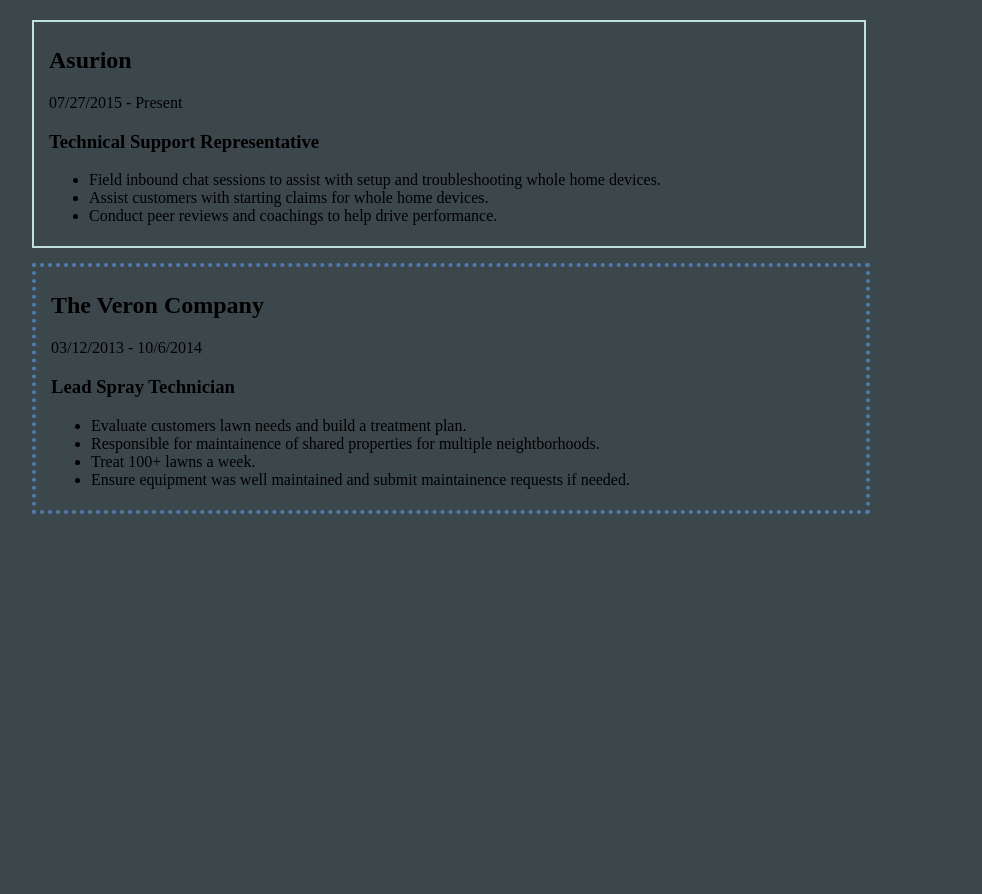
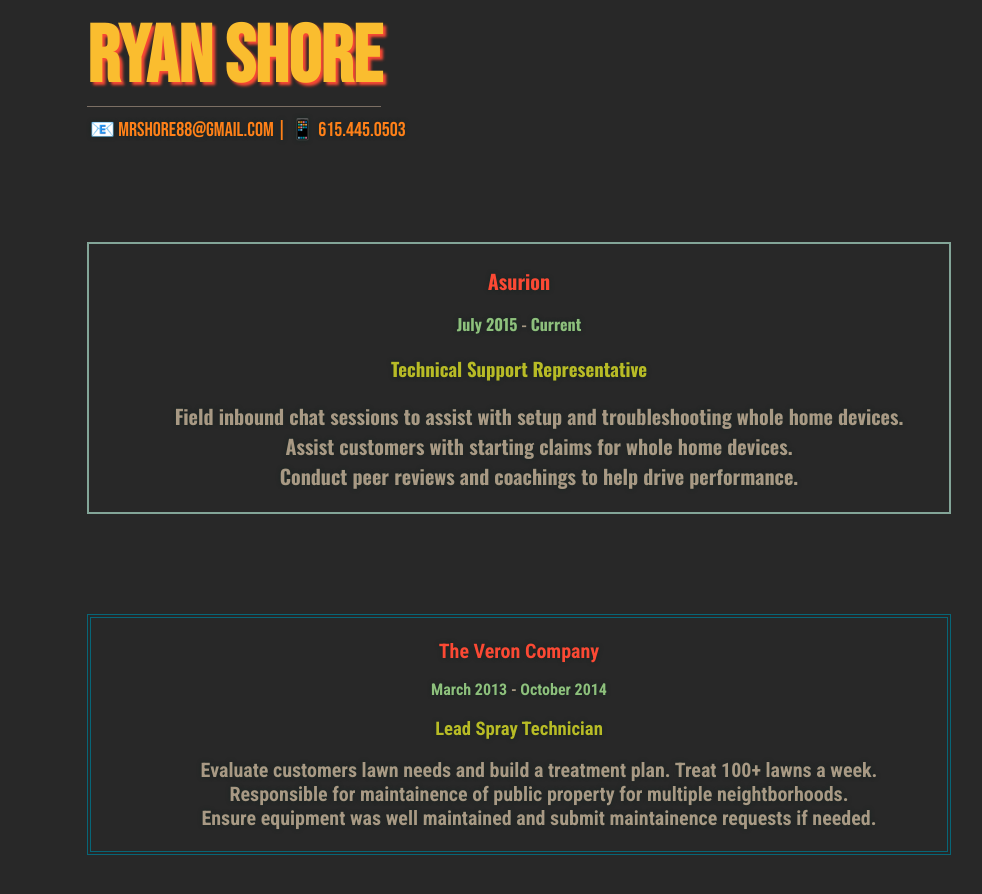
Before and after one commit to mshorecode/LAB-HTML-Resume, a plain HTML site: page index.html in a window 1280 px wide. Shown: the whole page, without its empty margins (118-1100 px from the left). Before the commit the page ends 800 px from the top, so only its background shows below. Drawn offline with nearby package versions, Linux system fonts and the light colour scheme.

Commit message:
Updated index.html and main.css

```diff
--- a/index.html
+++ b/index.html
@@ -5,12 +5,22 @@
   <meta http-equiv="X-UA-Compatible" content="IE=edge">
   <meta name="viewport" content="width=device-width, initial-scale=1.0">
   <link rel="stylesheet" href="main.css">
+  <link rel="preconnect" href="https://fonts.googleapis.com">
+  <link rel="preconnect" href="https://fonts.gstatic.com" crossorigin>
+  <link href="https://fonts.googleapis.com/css2?family=Bebas+Neue&family=Oswald:wght@700&family=Roboto+Condensed:wght@700&display=swap" rel="stylesheet">
   <title>Ryan Shore</title>
 </head>
 <body>
+  <div id="profile">
+    <h1 id="name">Ryan Shore</h1>
+    <p id="contact-info"> 📧 mrshore88@gmail.com |  📱  615.445.0503</p>
+  </div>
   <article id="current">
-    <h1>Asurion</h1>
-    <time>07/27/2015 - Present</time>
+    <header>
+      <h1>Asurion</h1>
+      <time datetime="2015-07">July 2015</time> - <time datetime="2023-07">Current</time>
+    </header>
+
     <section>
       <h3>Technical Support Representative</h3>
       <ul>
@@ -22,14 +32,16 @@
   </article>
 
   <article id="previous">
-    <h1>The Veron Company</h1>
-    <time>03/12/2013 - 10/6/2014</time>
+    <header>
+      <h1>The Veron Company</h1>
+      <time datetime="2013-03">March 2013</time> - <time datetime="2014-10">October 2014</time>
+    </header>
+
     <section>
       <h3>Lead Spray Technician</h3>
       <ul>
-        <li>Evaluate customers lawn needs and build a treatment plan.</li>
-        <li>Responsible for maintainence of shared properties for multiple neightborhoods.</li>
-        <li>Treat 100+ lawns a week.</li>
+        <li>Evaluate customers lawn needs and build a treatment plan. Treat 100+ lawns a week.</li>
+        <li>Responsible for maintainence of public property for multiple neightborhoods.</li>
         <li>Ensure equipment was well maintained and submit maintainence requests if needed.</li>
       </ul>
     </section>
--- a/main.css
+++ b/main.css
@@ -1,19 +1,70 @@
 body {
-  background-color: #3C474B;
-  width: 1000px;
-  margin: 20px auto;
+  text-align: center;
+  background-color: #282828;
+  background-size: contain;
+  text-shadow: 0 0 4px #162521;
+  color: #a89984;
+  width: 870px;
+  margin: auto;
+}
+
+ul {
+  list-style-type: none;
+}
+
+#profile {
+  display: flex;
+  flex-direction: column;
+  font-family: 'Bebas Neue', sans-serif;
+  gap: 4px;
+  align-items: center;
+}
+
+#name {
+  color: #fabd2f;
+  font-size: 80px;
+  align-self: start;
+  margin: 10px 0 -9px;
+  border-bottom: 1px solid #7c6f64;
+  text-shadow: 3px 3px 3px #fb4934;
+}
+
+#contact-info {
+  color: #fe8019;
+  font-size: 20px;
+  align-self: start;
+  margin: 15px 0 0 3px;
 }
 
 #current {
-  border: 2px solid #C0E0DE;
-  margin: 10px;
-  padding: 5px 15px;
+  font-family: 'Oswald', sans-serif;
+  border: 2px solid #83a598;
+  padding: 5px 30px;
   width: 800px;
+  margin: 100px 0 100px 0;
 }
 
 #previous {
-  border: 4px dotted #4F7CAC;
-  margin: 15px 10px;
-  padding: 5px 15px;
+  font-family: 'Roboto Condensed', sans-serif;
+  border: 4px double #076678;
+  padding: 5px 28px;
   width: 800px;
+  margin: 50px 0;
 }
+
+article > header > h1 {
+  color: #fb4934;
+  font-size: 20px;
+}
+
+section > h3 {
+  color: #b8bb26 ;
+}
+
+section > ul > li {
+  font-size: 20px;
+}
+
+header > time {
+  color: #8ec07c;
+}
```
